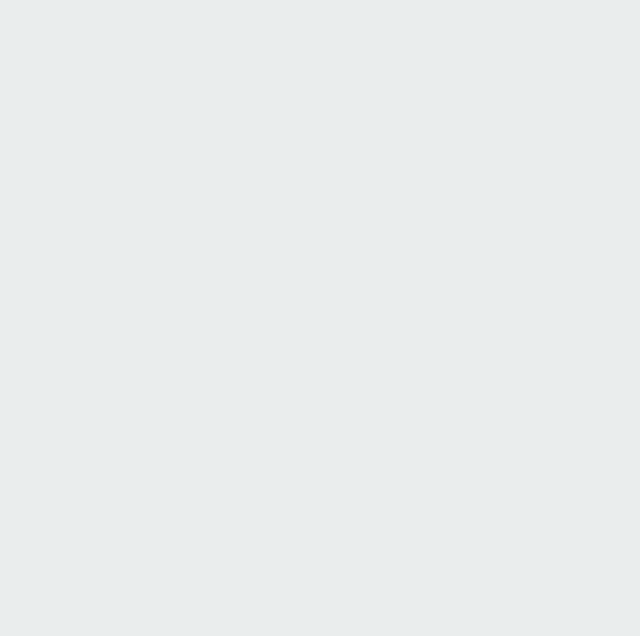
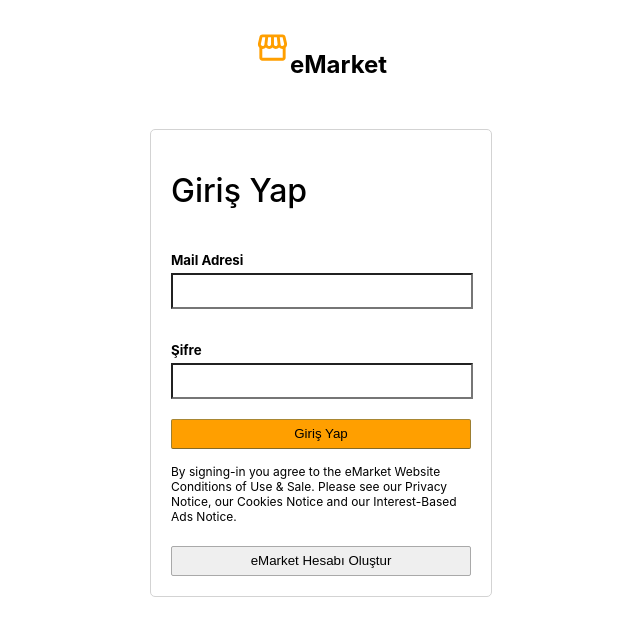
Before and after one commit to enespolat25/emarket, a React (Vite) app: page /login in a window 1280 px wide. Before the commit this address had no page. Shown: the top 636 px of the page, without its empty margins (319-959 px from the left). Built offline with nearby package versions, Linux system fonts and the light colour scheme.

Commit message:
firebase kuruldu

```diff
--- a/package.json
+++ b/package.json
@@ -14,6 +14,10 @@
     "@emotion/styled": "^11.11.0",
     "@mui/icons-material": "^5.14.16",
     "@mui/material": "^5.14.17",
+    "firebase": "^10.5.2",
+    "firebase-app": "^0.0.1",
+    "firebase-login": "^1.0.0",
+    "firebase-tools": "^12.8.1",
     "react": "^18.2.0",
     "react-currency-format": "^1.1.0",
     "react-dom": "^18.2.0",
--- a/src/App.jsx
+++ b/src/App.jsx
@@ -1,9 +1,10 @@
 import { useState } from 'react'
 import './App.css'
-import Header from  './components/Header'
+import Header from './components/Header'
 import Home from './components/Home'
 import Product from './components/Product'
 import Checkout from './components/Checkout'
+import Login from './components/Login'
 import { BrowserRouter as Router, Route, Routes } from "react-router-dom";
 
 function App() {
@@ -32,6 +33,15 @@
                 </>
               }
             ></Route>
+
+            <Route
+              path="/login"
+              element={
+                <>
+                  <Login />
+                </>
+              }
+            ></Route>
           </Routes>
         </Router>
       </div>
--- a/src/components/CheckoutProduct.jsx
+++ b/src/components/CheckoutProduct.jsx
@@ -1,7 +1,17 @@
 import React from 'react'
 import './CheckoutProduct.css'
+import { useStateValue } from './StateProvider'
 
 function CheckoutProduct({ id, title, image, price, rating }) {
+    const [{basket}, dispatch] = useStateValue();
+    const removeFromBasket=()=>{
+        dispatch({
+            type:"REMOVE_FROM_BASKET",
+            id: id,
+
+        })
+
+    }
     return (
 
         <div className="checkoutProduct">
@@ -22,7 +32,7 @@
                                 <p>⭐</p>
                             ))}
                 </div>
-                <button >Sepetten Çıkar</button>
+                <button onClick={removeFromBasket}>Sepetten Çıkar</button>
             </div>
         </div>
 
--- a/src/components/Header.jsx
+++ b/src/components/Header.jsx
@@ -19,7 +19,6 @@
         <StorefrontIcon fontSize="large" className="header__logoImage" />
         <h2 className="header__logoTitle">eMarket</h2>
       </div>
-
       </Link>
 
       <div className="header__search">
@@ -30,10 +29,12 @@
 
       <div className="header__nav">
 
+        <Link to="/login" style={{textDecoration:"none"}}>
         <div className="nav__item">
           <span className="nav__itemLineOne">Merhaba Misafir</span>
           <span className="nav__itemLineTwo">Giriş Yap</span>
         </div>
+        </Link>
 
         <div className="nav__item">
           <span className="nav__itemLineOne">Alışveriş</span>
--- /dev/null
+++ b/src/components/Login.css
@@ -0,0 +1,70 @@
+.login {
+    background-color: white;
+    height: 100vh;
+    display: flex;
+    flex-direction: column;
+    align-items: center;
+}
+
+.login__logo {
+    display: flex;
+    margin: 30px 0;
+}
+
+.login__logoImage {
+    color: #ff9f00;
+}
+
+.login__logoTitle {
+    color: black;
+}
+
+.login__container {
+    width: 300px;
+    height: fit-content;
+    display: flex;
+    flex-direction: column;
+    border-radius: 5px;
+    border: 1px solid lightgray;
+    padding: 20px;
+}
+
+.login__container > h1 {
+    font-weight: 500;
+    margin-bottom: 20px;
+  }
+
+.login__container > form > h5 {
+    margin-bottom: 5px;
+}
+
+.login__container > form > input {
+    height: 30px;
+    margin-bottom: 10px;
+    background-color: white;
+    width: 98%;
+  }
+
+.login__container > p {
+    margin-top: 15px;
+    font-size: 12px;
+}
+
+.login__signInButton {
+    background: #ff9f00;
+    border-radius: 2px;
+    width: 100%;
+    height: 30px;
+    border: 1px solid;
+    margin-top: 10px;
+    border-color: #a88734 #9c7e31 #846a29;
+  }
+
+  .login__registerButton {
+    border-radius: 2px;
+    width: 100%;
+    height: 30px;
+    border: 1px solid;
+    margin-top: 10px;
+    border-color: darkgray;
+  }
--- /dev/null
+++ b/src/components/Login.jsx
@@ -0,0 +1,72 @@
+import React, { useState } from 'react';
+import './Login.css';
+import { Link, useNavigate } from 'react-router-dom'; // react-router-dom sürüm 6 veya üzeri kullanılıyorsa
+import StorefrontIcon from '@mui/icons-material/Storefront';
+import { auth } from './firebaseconfig';
+
+function Login() {
+  const navigate = useNavigate(); // "useNavigate" kullanımı
+
+  const [email, setEmail] = useState('');
+  const [password, setPassword] = useState('');
+
+  const signIn = (e) => {
+    e.preventDefault();
+
+    auth
+      .signInWithEmailAndPassword(email, password)
+      .then((userCredential) => {
+        navigate('/'); // "navigate" fonksiyonu kullanımı
+      })
+      .catch((error) => alert(error.message));
+  };
+
+  const register = (e) => {
+    e.preventDefault();
+
+    auth
+      .createUserWithEmailAndPassword(email, password)
+      .then((userCredential) => {
+        navigate('/'); // "navigate" fonksiyonu kullanımı
+      })
+      .catch((error) => alert(error.message));
+  };
+
+  return (
+    <div className="login">
+      <Link to="/" style={{ textDecoration: 'none' }}>
+        <div className="login__logo">
+          <StorefrontIcon className="login__logoImage" fontSize="large" />
+          <h2 className="login__logoTitle">eMarket</h2>
+        </div>
+      </Link>
+
+      <div className="login__container">
+        <h1>Giriş Yap</h1>
+
+        <form>
+          <h5>Mail Adresi</h5>
+          <input type="text" value={email} onChange={(e) => setEmail(e.target.value)} />
+
+          <h5>Şifre</h5>
+          <input type="password" value={password} onChange={(e) => setPassword(e.target.value)} />
+
+          <button type="submit" className="login__signInButton" onClick={signIn}>
+            Giriş Yap
+          </button>
+        </form>
+
+        <p>
+          By signing-in you agree to the eMarket Website Conditions of Use & Sale. Please
+          see our Privacy Notice, our Cookies Notice and our Interest-Based Ads Notice.
+        </p>
+
+        <button className="login__registerButton" onClick={register}>
+          eMarket Hesabı Oluştur
+        </button>
+      </div>
+    </div>
+  );
+}
+
+export default Login;
--- /dev/null
+++ b/src/components/firebaseconfig.jsx
@@ -0,0 +1,21 @@
+import firebase from "firebase/compat/app";
+// Required for side-effects
+import "firebase/compat/firestore";
+import "firebase/compat/auth";
+
+const firebaseConfig = {
+  apiKey: "AIzaSyCEPTJgjwO1oBYMJg8lUrR3JX9YbKrQLDY",
+  authDomain: "clone-25b5b.firebaseapp.com",
+  projectId: "clone-25b5b",
+  storageBucket: "clone-25b5b.appspot.com",
+  messagingSenderId: "140526063357",
+  appId: "1:140526063357:web:89cf8b1cb8466590007894",
+  measurementId: "G-0GWEP0NZC0",
+};
+
+const firebaseApp = firebase.initializeApp(firebaseConfig);
+
+const db = firebase.firestore();
+const auth = firebase.auth();
+
+export { db, auth };
```
Also changed, not shown: 1 other file (tests, documents, lock files or other folders). Lines whose indentation alone changed are shown as unchanged.
